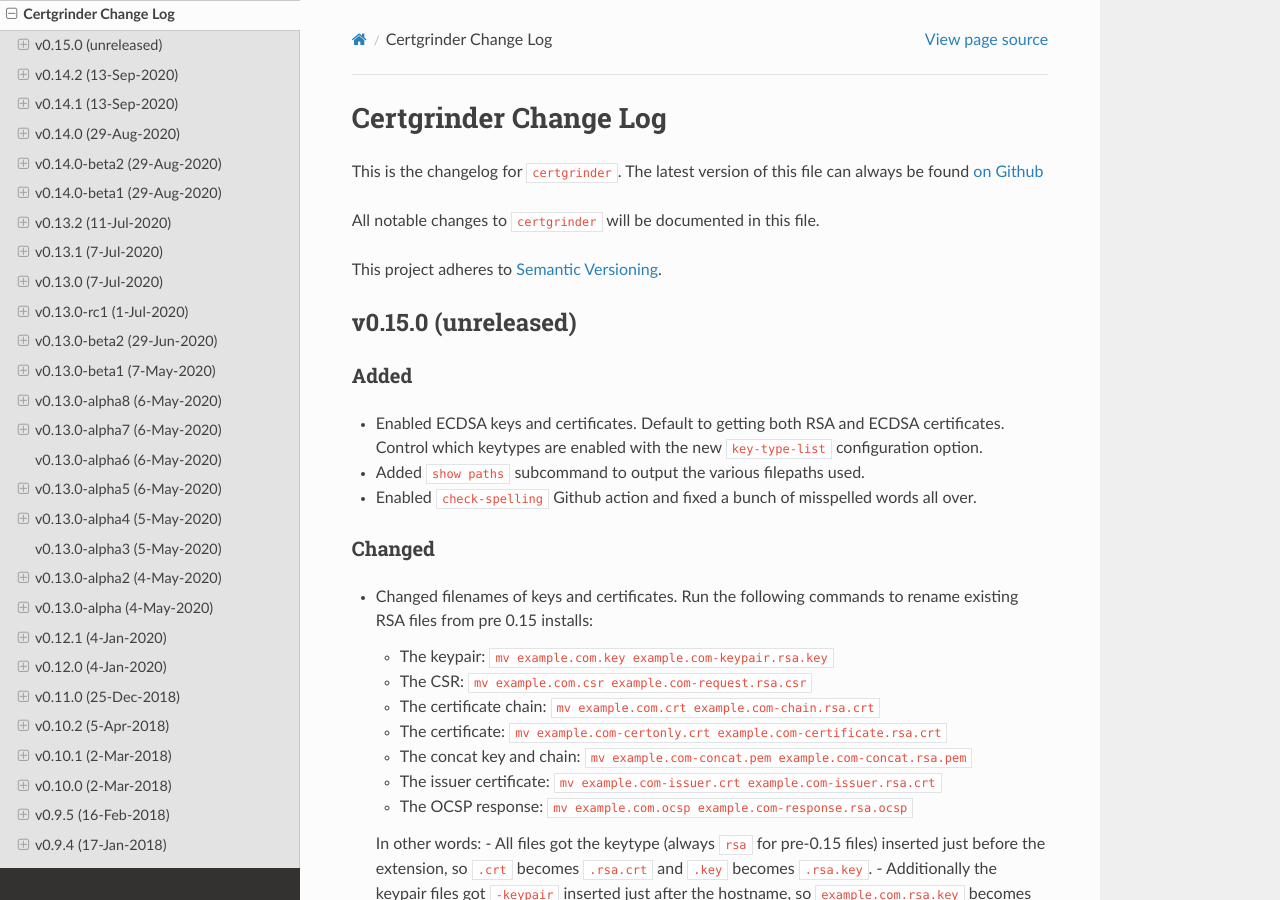
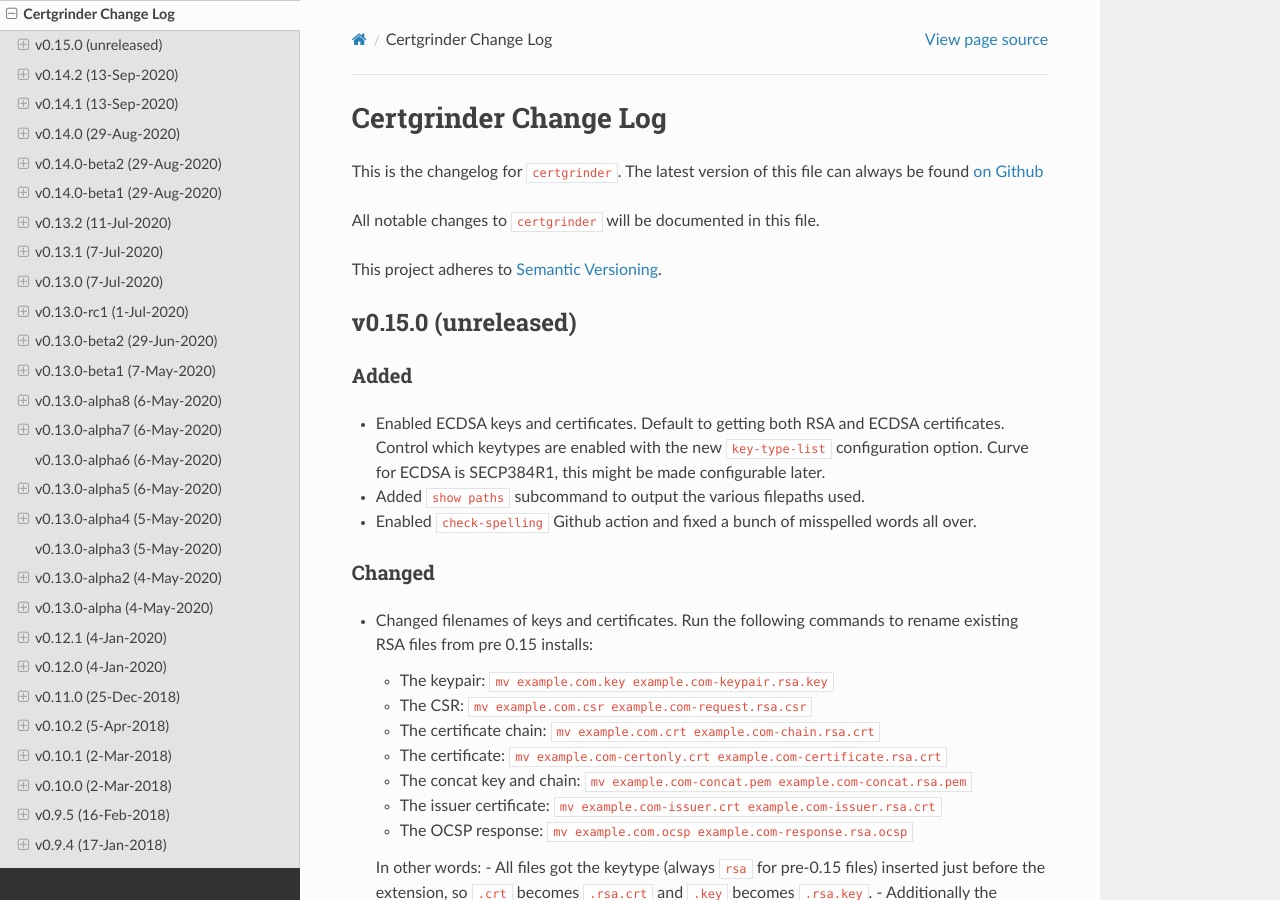
Before and after one commit to tykling/certgrinder, a Sphinx documentation site: the page built from docs/certgrinder-changelog.rst, in a window 1280 px wide and 900 px high. Built offline with Sphinx 7.4.7 and the Read the Docs theme 2.0.0, drawn with Linux system fonts in a browser that asks for light colours.

Commit message:
mention ECDSA curve in changelog, add dependabot to check-spelling expect.txt

```diff
--- a/docs/certgrinder-changelog.rst
+++ b/docs/certgrinder-changelog.rst
@@ -14,7 +14,7 @@
 
 Added
 ~~~~~
-- Enabled ECDSA keys and certificates. Default to getting both RSA and ECDSA certificates. Control which keytypes are enabled with the new ``key-type-list`` configuration option.
+- Enabled ECDSA keys and certificates. Default to getting both RSA and ECDSA certificates. Control which keytypes are enabled with the new ``key-type-list`` configuration option. Curve for ECDSA is SECP384R1, this might be made configurable later.
 - Added ``show paths`` subcommand to output the various filepaths used.
 - Enabled ``check-spelling`` Github action and fixed a bunch of misspelled words all over.
 
```
Also changed, not shown: 1 other file.
